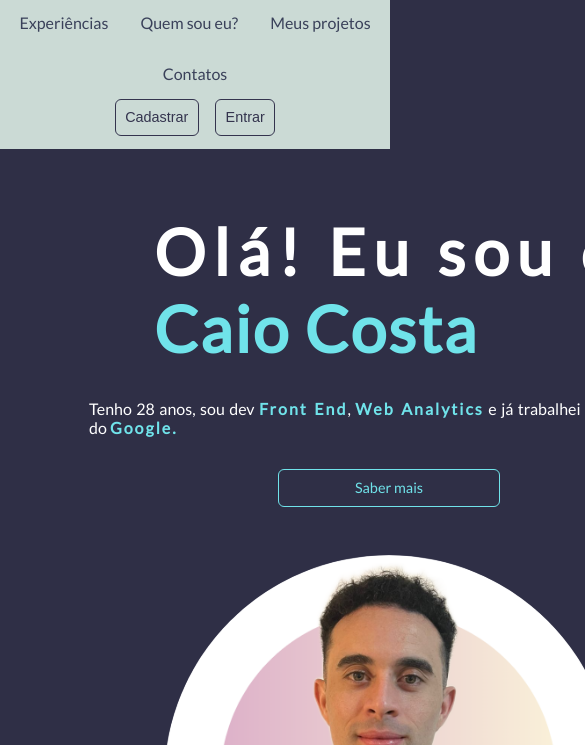
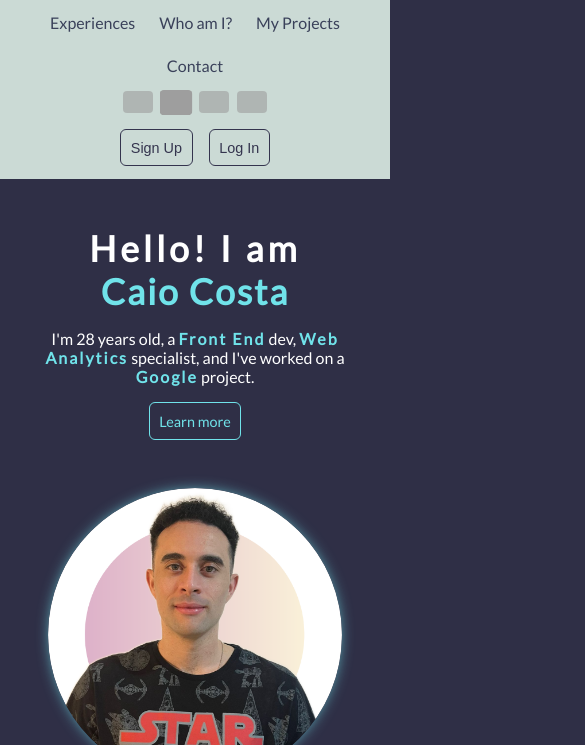
Before and after one commit to caiojcosta/Caio-Costa, a plain HTML site: page index.html in a window 390 px wide. Shown: the part 99-844 px from the top of the page, 585 px wide, since content can reach past the window. Drawn offline with Linux system fonts and the light colour scheme; no server answers; grey boxes are pictures that could not be loaded.

Commit message:
Update
Teste

```diff
--- a/index.html
+++ b/index.html
@@ -1,59 +1,62 @@
 <!DOCTYPE html>
-<html lang="en">
-
+<html lang="pt-BR">
 <head>
     <meta charset="UTF-8">
     <meta http-equiv="X-UA-Compatible" content="IE=edge">
     <meta name="viewport" content="width=device-width, initial-scale=1.0">
     <link rel="stylesheet" href="style.css">
-    <title>Caio Costa</title>
+    <title>Caio Costat</title>
 
-    <!-- Google Tag Manager -->
-<script>(function(w,d,s,l,i){w[l]=w[l]||[];w[l].push({'gtm.start':
-new Date().getTime(),event:'gtm.js'});var f=d.getElementsByTagName(s)[0],
-j=d.createElement(s),dl=l!='dataLayer'?'&l='+l:'';j.async=true;j.src=
-'https://www.googletagmanager.com/gtm.js?id='+i+dl;f.parentNode.insertBefore(j,f);
-})(window,document,'script','dataLayer','GTM-WQWFKL5R');</script>
-<!-- End Google Tag Manager -->
-
+    <!-- Google tag (gtag.js) -->
+    <script async src="https://www.googletagmanager.com/gtag/js?id=G-Y9HDGN8F5L"></script>
+    <script>
+      window.dataLayer = window.dataLayer || [];
+      function gtag(){dataLayer.push(arguments);}
+      gtag('js', new Date());
+      gtag('config', 'G-Y9HDGN8F5L');
+    </script>
 </head>
 
 <body>
-    <!-- Google Tag Manager (noscript) -->
-<noscript><iframe src="https://www.googletagmanager.com/ns.html?id=GTM-WQWFKL5R"
-height="0" width="0" style="display:none;visibility:hidden"></iframe></noscript>
-<!-- End Google Tag Manager (noscript) -->
-
     <header>
         <div class="box-img-header">
-            <img class="img-logo" src="./images/logo.png" alt="Logo CJ">
+            <img class="img-logo" src="./images/logo.png" alt="Logotipo de Caio Costa com as iniciais CJ">
         </div>
         <nav>
-            <a href="#experiences" class="nav-link">Experiências</a>
-            <a href="#who-am-i" class="nav-link">Quem sou eu?</a>
-            <a href="#my-projects" class="nav-link">Meus projetos</a>
-            <a href="#contact" class="nav-link">Contatos</a>
+            <a href="#experiences" class="nav-link" data-translate-key="nav_experiences">Experiências</a>
+            <a href="#who-am-i" class="nav-link" data-translate-key="nav_whoami">Quem sou eu?</a>
+            <a href="#my-projects" class="nav-link" data-translate-key="nav_projects">Meus projetos</a>
+            <a href="#contact" class="nav-link" data-translate-key="nav_contact">Contatos</a>
         </nav>
+        <div class="language-switcher">
+            <img src="https://flagcdn.com/w40/br.png" alt="Bandeira do Brasil" data-lang="pt-BR" title="Português (Brasil)">
+            <img src="https://flagcdn.com/w40/us.png" alt="Bandeira dos Estados Unidos" data-lang="en-US" title="English (USA)">
+            <img src="https://flagcdn.com/w40/es.png" alt="Bandeira da Espanha" data-lang="es-ES" title="Español (España)">
+            <img src="https://flagcdn.com/w40/cn.png" alt="Bandeira da China" data-lang="zh-CN" title="中文 (中国)">
+        </div>
         <div class="box-btn-actions">
-            <button class="btn-action">Cadastrar</button>
-            <button class="btn-action">Entrar</button>
+            <button class="btn-action" data-translate-key="btn_signup">Cadastrar</button>
+            <button class="btn-action" data-translate-key="btn_login">Entrar</button>
         </div>
     </header>
 
     <main>
         <section class="first-section">
-            <h1>Olá! Eu sou o <br> <strong>Caio Costa</strong></h1>
-            <p>Tenho 28 anos, sou dev <strong>Front End</strong>, <strong>Web Analytics</strong> e já trabalhei em um porjeto do <strong>Google.</strong></p>
-            <a class="btn-action link-action" href="#contact">Saber mais</a>
+            <div class="text-content">
+                <h1 data-translate-key="h1_greeting">Olá! Eu sou o <br> <strong>Caio Costa</strong></h1>
+                <p data-translate-key="p_intro">Tenho 28 anos, sou dev <strong>Front End</strong>, <strong>Web Analytics</strong> e já trabalhei em um porjeto do <strong>Google.</strong></p>
+                <a class="btn-action link-action" href="#contact" data-translate-key="btn_knowmore">Saber mais</a>
+            </div>
             <div class="box-img-main">
                 <img class="img-profile" src="./images/profile.png" alt="Perfil Caio Costa">
             </div>
         </section>
 
         <section id="experiences" class="second-section">
-            <h2 class="title">Experiências</h2>
+            <h2 class="title" data-translate-key="title_experiences">Experiências</h2>
             <div>
                 <ul>
+                    <!-- Nomes de tecnologias geralmente não são traduzidos -->
                     <li>HTML</li>
                     <li>CSS</li>
                     <li>JavaScript</li>
@@ -64,54 +67,45 @@ height="0" width="0" style="display:none;visibility:hidden"></iframe></noscript>
             </div>
         </section>
 
-        <section id="who-am-i" class="third-section">
-            <h2 class="title">Quem sou eu ?</h2>
+        <section id="who-am-i" class="third-section" >
+            <h2 class="title" data-translate-key="title_whoami">Quem sou eu?</h2>
             <div>
                 <img class="img-who-am-i" src="./images/foto.png" alt="Imagem Caio">
-                <p>Meu nome é <strong> Caio Costa </strong>, formado em <strong>Gestão da Tecnologia da
-                        Informação</strong> pelo Senac. Sou um profissional de TI com um pouco mais de 7 anos de
-                    experiência em suporte técnico, desenvolvimento Web e <strong> Web Analytics </strong>. Domínio de
-                    HTML,
-                    CSS, JavaScript e sistemas de <strong>CMS</strong>.</p>
+                <p data-translate-key="p_whoami">Meu nome é <strong> Caio Costa </strong>, formado em <strong>Gestão da Tecnologia da Informação</strong> pelo Senac. Sou um profissional de TI com um pouco mais de 7 anos de experiência em suporte técnico, desenvolvimento Web e <strong> Web Analytics </strong>. Domínio de HTML, CSS, JavaScript e sistemas de <strong>CMS</strong>.</p>
             </div>
         </section>
 
-        <section id="my-projects" class="fourth-section">
-            <h2 class="title">Meus projetos</h2>
-            <p id="loading">Carregando...</p>
+        <section id="my-projects" class="fourth-section" >
+            <h2 class="title" data-translate-key="title_myprojects">Meus projetos</h2>
+            <p id="loading" data-translate-key="p_loading">Carregando...</p>
             <div id="my-projects-list"></div>
         </section>
-
-
     </main>
 
     <footer id="contact">
-        <h2 class="title">Contato</h2>
+        <h2 class="title" data-translate-key="title_contact">Contato</h2>
         <div>
             <a href="https://www.linkedin.com/in/-caio/" title="Linkedin" target="_blank">
-                <svg xmlns="http://www.w3.org/2000/svg" width="16" height="16" fill="#fff" class="bi bi-linkedin"
-                    viewBox="0 0 16 16">
-                    <path
-                        d="M0 1.146C0 .513.526 0 1.175 0h13.65C15.474 0 16 .513 16 1.146v13.708c0 .633-.526 1.146-1.175 1.146H1.175C.526 16 0 15.487 0 14.854zm4.943 12.248V6.169H2.542v7.225zm-1.2-8.212c.837 0 1.358-.554 1.358-1.248-.015-.709-.52-1.248-1.342-1.248S2.4 3.226 2.4 3.934c0 .694.521 1.248 1.327 1.248zm4.908 8.212V9.359c0-.216.016-.432.08-.586.173-.431.568-.878 1.232-.878.869 0 1.216.662 1.216 1.634v3.865h2.401V9.25c0-2.22-1.184-3.252-2.764-3.252-1.274 0-1.845.7-2.165 1.193v.025h-.016l.016-.025V6.169h-2.4c.03.678 0 7.225 0 7.225z" />
+                <svg xmlns="http://www.w3.org/2000/svg" width="16" height="16" fill="#fff" class="bi bi-linkedin" viewBox="0 0 16 16">
+                    <path d="M0 1.146C0 .513.526 0 1.175 0h13.65C15.474 0 16 .513 16 1.146v13.708c0 .633-.526 1.146-1.175 1.146H1.175C.526 16 0 15.487 0 14.854zm4.943 12.248V6.169H2.542v7.225zm-1.2-8.212c.837 0 1.358-.554 1.358-1.248-.015-.709-.52-1.248-1.342-1.248S2.4 3.226 2.4 3.934c0 .694.521 1.248 1.327 1.248zm4.908 8.212V9.359c0-.216.016-.432.08-.586.173-.431.568-.878 1.232-.878.869 0 1.216.662 1.216 1.634v3.865h2.401V9.25c0-2.22-1.184-3.252-2.764-3.252-1.274 0-1.845.7-2.165 1.193v.025h-.016l.016-.025V6.169h-2.4c.03.678 0 7.225 0 7.225z" />
                 </svg>
             </a>
-            <a href="https://wa.me/5511988159572?text=Oi%20Caio,%20gostei%20do%20seu%20portfolio.%20Vamos%20bater%20um%20papo%3F" title="Whatsapp" target="_blank">
-                <svg xmlns="http://www.w3.org/2000/svg" width="16" height="16" fill="#fff" class="bi bi-whatsapp"
-                    viewBox="0 0 16 16">
-                    <path
-                        d="M13.601 2.326A7.85 7.85 0 0 0 7.994 0C3.627 0 .068 3.558.064 7.926c0 1.399.366 2.76 1.057 3.965L0 16l4.204-1.102a7.9 7.9 0 0 0 3.79.965h.004c4.368 0 7.926-3.558 7.93-7.93A7.9 7.9 0 0 0 13.6 2.326zM7.994 14.521a6.6 6.6 0 0 1-3.356-.92l-.24-.144-2.494.654.666-2.433-.156-.251a6.56 6.56 0 0 1-1.007-3.505c0-3.626 2.957-6.584 6.591-6.584a6.56 6.56 0 0 1 4.66 1.931 6.56 6.56 0 0 1 1.928 4.66c-.004 3.639-2.961 6.592-6.592 6.592m3.615-4.934c-.197-.099-1.17-.578-1.353-.646-.182-.065-.315-.099-.445.099-.133.197-.513.646-.627.775-.114.133-.232.148-.43.05-.197-.1-.836-.308-1.592-.985-.59-.525-.985-1.175-1.103-1.372-.114-.198-.011-.304.088-.403.087-.088.197-.232.296-.346.1-.114.133-.198.198-.33.065-.134.034-.248-.015-.347-.05-.099-.445-1.076-.612-1.47-.16-.389-.323-.335-.445-.34-.114-.007-.247-.007-.38-.007a.73.73 0 0 0-.529.247c-.182.198-.691.677-.691 1.654s.71 1.916.81 2.049c.098.133 1.394 2.132 3.383 2.992.47.205.84.326 1.129.418.475.152.904.129 1.246.08.38-.058 1.171-.48 1.338-.943.164-.464.164-.86.114-.943-.049-.084-.182-.133-.38-.232" />
+            <a href="#" title="Conecte-se comigo no WhatsApp" target="_blank">
+                <svg xmlns="http://www.w3.org/2000/svg" width="16" height="16" fill="#fff" class="bi bi-whatsapp" viewBox="0 0 16 16">
+                    <path d="M13.601 2.326A7.85 7.85 0 0 0 7.994 0C3.627 0 .068 3.558.064 7.926c0 1.399.366 2.76 1.057 3.965L0 16l4.204-1.102a7.9 7.9 0 0 0 3.79.965h.004c4.368 0 7.926-3.558 7.93-7.93A7.9 7.9 0 0 0 13.6 2.326zM7.994 14.521a6.6 6.6 0 0 1-3.356-.92l-.24-.144-2.494.654.666-2.433-.156-.251a6.56 6.56 0 0 1-1.007-3.505c0-3.626 2.957-6.584 6.591-6.584a6.56 6.56 0 0 1 4.66 1.931 6.56 6.56 0 0 1 1.928 4.66c-.004 3.639-2.961 6.592-6.592 6.592m3.615-4.934c-.197-.099-1.17-.578-1.353-.646-.182-.065-.315-.099-.445.099-.133.197-.513.646-.627.775-.114.133-.232.148-.43.05-.197-.1-.836-.308-1.592-.985-.59-.525-.985-1.175-1.103-1.372-.114-.198-.011-.304.088-.403.087-.088.197-.232.296-.346.1-.114.133-.198.198-.33.065-.134.034-.248-.015-.347-.05-.099-.445-1.076-.612-1.47-.16-.389-.323-.335-.445-.34-.114-.007-.247-.007-.38-.007a.73.73 0 0 0-.529.247c-.182.198-.691.677-.691 1.654s.71 1.916.81 2.049c.098.133 1.394 2.132 3.383 2.992.47.205.84.326 1.129.418.475.152.904.129 1.246.08.38-.058 1.171-.48 1.338-.943.164-.464.164-.86.114-.943-.049-.084-.182-.133-.38-.232" />
                 </svg>
             </a>
             <a href="https://github.com/caiojcosta" title="GitHub" target="_blank">
-                <svg xmlns="http://www.w3.org/2000/svg" width="16" height="16" fill="#fff" class="bi bi-github"
-                    viewBox="0 0 16 16">
-                    <path
-                        d="M8 0C3.58 0 0 3.58 0 8c0 3.54 2.29 6.53 5.47 7.59.4.07.55-.17.55-.38 0-.19-.01-.82-.01-1.49-2.01.37-2.53-.49-2.69-.94-.09-.23-.48-.94-.82-1.13-.28-.15-.68-.52-.01-.53.63-.01 1.08.58 1.23.82.72 1.21 1.87.87 2.33.66.07-.52.28-.87.51-1.07-1.78-.2-3.64-.89-3.64-3.95 0-.87.31-1.59.82-2.15-.08-.2-.36-1.02.08-2.12 0 0 .67-.21 2.2.82.64-.18 1.32-.27 2-.27s1.36.09 2 .27c1.53-1.04 2.2-.82 2.2-.82.44 1.1.16 1.92.08 2.12.51.56.82 1.27.82 2.15 0 3.07-1.87 3.75-3.65 3.95.29.25.54.73.54 1.48 0 1.07-.01 1.93-.01 2.2 0 .21.15.46.55.38A8.01 8.01 0 0 0 16 8c0-4.42-3.58-8-8-8" />
+                <svg xmlns="http://www.w3.org/2000/svg" width="16" height="16" fill="#fff" class="bi bi-github" viewBox="0 0 16 16">
+                    <path d="M8 0C3.58 0 0 3.58 0 8c0 3.54 2.29 6.53 5.47 7.59.4.07.55-.17.55-.38 0-.19-.01-.82-.01-1.49-2.01.37-2.53-.49-2.69-.94-.09-.23-.48-.94-.82-1.13-.28-.15-.68-.52-.01-.53.63-.01 1.08.58 1.23.82.72 1.21 1.87.87 2.33.66.07-.52.28-.87.51-1.07-1.78-.2-3.64-.89-3.64-3.95 0-.87.31-1.59.82-2.15-.08-.2-.36-1.02.08-2.12 0 0 .67-.21 2.2.82.64-.18 1.32-.27 2-.27s1.36.09 2 .27c1.53-1.04 2.2-.82 2.2-.82.44 1.1.16 1.92.08 2.12.51.56.82 1.27.82 2.15 0 3.07-1.87 3.75-3.65 3.95.29.25.54.73.54 1.48 0 1.07-.01 1.93-.01 2.2 0 .21.15.46.55.38A8.01 8.01 0 0 0 16 8c0-4.42-3.58-8-8-8" />
                 </svg>
             </a>
         </div>
     </footer>
+    <!-- O arquivo de traduções deve vir primeiro -->
+    <script src="translations.js"></script>
+    <!-- O arquivo de lógica vem depois, pois usa as traduções -->
+    <script src="language.js"></script>
+    <script src="main.js"></script>
 </body>
-<script src="main.js"></script>
-
 </html>
--- /dev/null
+++ b/language.js
@@ -0,0 +1,48 @@
+document.addEventListener('DOMContentLoaded', () => {
+    const languageSwitcher = document.querySelector('.language-switcher');
+
+    const setLanguage = (lang) => {
+        // Percorre todos os elementos que têm a chave de tradução
+        document.querySelectorAll('[data-translate-key]').forEach(element => {
+            const key = element.getAttribute('data-translate-key');
+            // Verifica se a tradução para o idioma e a chave existem
+            if (translations[lang] && translations[lang][key]) {
+                // Substitui o conteúdo do elemento pela tradução
+                element.innerHTML = translations[lang][key];
+            }
+        });
+
+        // Atualiza o atributo 'lang' da tag <html> para acessibilidade
+        document.documentElement.lang = lang;
+
+        // Salva a preferência de idioma no navegador do usuário
+        localStorage.setItem('language', lang);
+
+        // Atualiza qual bandeira aparece como "ativa"
+        languageSwitcher.querySelectorAll('img').forEach(img => {
+            if (img.getAttribute('data-lang') === lang) {
+                img.classList.add('active');
+            } else {
+                img.classList.remove('active');
+            }
+        });
+    };
+
+    // Adiciona o "ouvinte" de cliques no container das bandeiras
+    languageSwitcher.addEventListener('click', (event) => {
+        // Pega o idioma do atributo 'data-lang' da imagem clicada
+        const lang = event.target.getAttribute('data-lang');
+        if (lang) {
+            setLanguage(lang);
+        }
+    });
+
+    // Define o idioma inicial ao carregar a página
+    // 1. Tenta usar o idioma salvo anteriormente
+    // 2. Se não houver, tenta usar o idioma do navegador
+    // 3. Se não for compatível, usa 'pt-BR' como padrão
+    const savedLang = localStorage.getItem('language');
+    const browserLang = navigator.language || navigator.userLanguage; // pt-BR, en-US, etc.
+
+    setLanguage(savedLang || Object.keys(translations).find(k => browserLang.startsWith(k.split('-')[0])) || 'pt-BR');
+});
--- a/main.js
+++ b/main.js
@@ -3,7 +3,6 @@ function getProjects() {
     const projectUrls = ['Alura-Back-End', 'caio', 'Flappy-Bird', 'ATIVIDADES'];
     const projectPromises = projectUrls.map(projectUrl => fetch(`${baseUrl}${projectUrl}`, { method: 'GET' }));
     var loadingElement = document.getElementById('loading');
-
     Promise.all(projectPromises)
         .then(responses => Promise.all(responses.map(response => response.json())))
         .then(projectsData => {
@@ -19,7 +18,6 @@ function getProjects() {
 
 function showProject(data) {
     var listElement = document.getElementById('my-projects-list')
-
     for (let i = 0; i < data.length; i++)
     {
         let a = document.createElement("a")
@@ -31,4 +29,5 @@ function showProject(data) {
         listElement.appendChild(a)
     }
 }
-    getProjects();
+
+getProjects();
--- a/style.css
+++ b/style.css
@@ -35,7 +35,7 @@
 
 body {
     background-color: var(--dark6);
-    height: 100vh;
+    min-height: 100vh;
     font-family: 'Lato';
 }
 
@@ -66,10 +66,29 @@ nav {
     flex-wrap: wrap;
 }
 
+.language-switcher {
+    display: flex;
+    gap: 0.5rem;
+    align-items: center;
+}
+
+.language-switcher img {
+    width: 30px;
+    cursor: pointer;
+    border-radius: 4px;
+    opacity: 0.6;
+    transition: opacity 0.3s, transform 0.3s;
+}
+
+.language-switcher img:hover,
+.language-switcher img.active {
+    opacity: 1;
+    transform: scale(1.1);
+}
+
 .nav-link {
     text-decoration: none;
     color: var(--dark2);
-
 }
 
 .nav-link:hover {
@@ -105,7 +124,6 @@ nav {
 
 .link-action {
     text-decoration: none;
-    width: 200px;
     text-align: center;
     background-color: transparent;
     border: 1px solid var(--cyan1);
@@ -128,10 +146,9 @@ section {
     gap: 2rem;
     flex-wrap: wrap;
     align-items: center;
-    width: 650px;
 }
 
-.first-section > div{
+.text-content{
     display: flex;
     flex-direction: column;
     gap: 1rem;
@@ -139,7 +156,7 @@ section {
 }
 
 h1 {
-    font-size: 4rem;
+    font-size: clamp(2.2rem, 5vw + 1rem, 4rem);
     color: var(--white);
     letter-spacing: 8px;
 }
@@ -164,7 +181,6 @@ strong {
     border-radius: 50%;
     width: 100%;
 }
-
 
 :is(.second-section, .fourth-section){
     background-color: var(--dark2);
@@ -199,7 +215,6 @@ strong {
 .title{
     color: var(--dark5);
 }
-
 
 .third-section {
     display: flex;
@@ -243,7 +258,7 @@ footer > div{
 #my-projects-list{
     display: flex;
     gap: 2rem;
-    flex: wrap;
+    flex-wrap: wrap;
     justify-content: center;
     align-items: center;
 }
@@ -255,21 +270,59 @@ footer > div{
 
 #my-projects-list a:hover{
     color: var(--dark5);
-    transition: 4s;
+    transition: .4s;
     cursor: pointer;
 }
 
 :is(.img-profile, .img-who-am-i){
-    box-sizing: 1px 1px 1px 1px var(--cyan1);
+    box-shadow: 0px 0px 15px -4px var(--cyan1);
 }
 
-@media (max-width: 600px) {
+/* --- Media Queries para Responsividade --- */
+
+@media (max-width: 768px) {
+    h1 { text-align: center; }
+
+    section, footer {
+        padding: 3rem 2rem;
+    }
+
     .first-section {
-        display: flex;
         justify-content: center;
+    }
 
-        flex-wrap: wrap;
+    .text-content {
+        /* Centraliza o conteúdo do texto e o botão */
         align-items: center;
+    }
 
+    .first-section p {
+        text-align: center;
     }
-  }
+
+    .third-section > div {
+        flex-direction: column;
+        gap: 2rem;
+    }
+}
+
+@media (max-width: 650px) {
+    header {
+        flex-direction: column;
+        justify-content: center;
+    }
+
+    .box-img-main {
+        max-width: 300px;
+    }
+}
+
+@media (max-width: 480px) {
+    h1 {
+        letter-spacing: 4px;
+    }
+
+    nav {
+        gap: 1.5rem;
+    }
+}
--- /dev/null
+++ b/translations.js
@@ -0,0 +1,70 @@
+const translations = {
+  "pt-BR": {
+    nav_experiences: "Experiências",
+    nav_whoami: "Quem sou eu?",
+    nav_projects: "Meus projetos",
+    nav_contact: "Contatos",
+    btn_signup: "Cadastrar",
+    btn_login: "Entrar",
+    h1_greeting: "Olá! Eu sou o <br> <strong>Caio Costa</strong>",
+    p_intro: "Tenho 28 anos, sou dev <strong>Front End</strong>, <strong>Web Analytics</strong> e já trabalhei em um projeto do <strong>Google.</strong>",
+    btn_knowmore: "Saber mais",
+    title_experiences: "Experiências",
+    title_whoami: "Quem sou eu?",
+    p_whoami: "Meu nome é <strong>Caio Costa</strong>, formado em <strong>Gestão da Tecnologia da Informação</strong> pelo Senac. Sou um profissional de TI com um pouco mais de 7 anos de experiência em suporte técnico, desenvolvimento Web e <strong>Web Analytics</strong>. Domínio de HTML, CSS, JavaScript e sistemas de <strong>CMS</strong>.",
+    title_myprojects: "Meus projetos",
+    p_loading: "Carregando...",
+    title_contact: "Contato",
+  },
+  "en-US": {
+    nav_experiences: "Experiences",
+    nav_whoami: "Who am I?",
+    nav_projects: "My Projects",
+    nav_contact: "Contact",
+    btn_signup: "Sign Up",
+    btn_login: "Log In",
+    h1_greeting: "Hello! I am <br> <strong>Caio Costa</strong>",
+    p_intro: "I'm 28 years old, a <strong>Front End</strong> dev, <strong>Web Analytics</strong> specialist, and I've worked on a <strong>Google</strong> project.",
+    btn_knowmore: "Learn more",
+    title_experiences: "Experiences",
+    title_whoami: "Who am I?",
+    p_whoami: "My name is <strong>Caio Costa</strong>, graduated in <strong>Information Technology Management</strong> from Senac. I am an IT professional with over 7 years of experience in technical support, Web development, and <strong>Web Analytics</strong>. Proficient in HTML, CSS, JavaScript, and <strong>CMS</strong> systems.",
+    title_myprojects: "My Projects",
+    p_loading: "Loading...",
+    title_contact: "Contact",
+  },
+  "es-ES": {
+    nav_experiences: "Experiencia",
+    nav_whoami: "¿Quién soy?",
+    nav_projects: "Mis Proyectos",
+    nav_contact: "Contacto",
+    btn_signup: "Registrarse",
+    btn_login: "Iniciar Sesión",
+    h1_greeting: "¡Hola! Soy <br> <strong>Caio Costa</strong>",
+    p_intro: "Tengo 28 años, soy desarrollador <strong>Front End</strong>, especialista en <strong>Analítica Web</strong> y he trabajado en un proyecto de <strong>Google.</strong>",
+    btn_knowmore: "Saber más",
+    title_experiences: "Experiencia",
+    title_whoami: "¿Quién soy?",
+    p_whoami: "Mi nombre es <strong>Caio Costa</strong>, graduado en <strong>Gestión de Tecnología de la Información</strong> por Senac. Soy un profesional de TI con más de 7 años de experiencia en soporte técnico, desarrollo Web y <strong>Analítica Web</strong>. Dominio de HTML, CSS, JavaScript y sistemas <strong>CMS</strong>.",
+    title_myprojects: "Mis Proyectos",
+    p_loading: "Cargando...",
+    title_contact: "Contacto",
+  },
+  "zh-CN": {
+    nav_experiences: "经验",
+    nav_whoami: "关于我",
+    nav_projects: "我的项目",
+    nav_contact: "联系方式",
+    btn_signup: "注册",
+    btn_login: "登录",
+    h1_greeting: "你好！我是 <br> <strong>Caio Costa</strong>",
+    p_intro: "我今年28岁，是一名<strong>前端</strong>开发人员、<strong>网站分析</strong>专家，并曾参与一个<strong>谷歌</strong>的项目。",
+    btn_knowmore: "了解更多",
+    title_experiences: "经验",
+    title_whoami: "关于我",
+    p_whoami: "我的名字是<strong>Caio Costa</strong>，毕业于Senac的<strong>信息技术管理</strong>专业。我是一名IT专业人士，在技术支持、Web开发和<strong>网站分析</strong>方面拥有超过7年的经验。精通HTML、CSS、JavaScript和<strong>CMS</strong>系统。",
+    title_myprojects: "我的项目",
+    p_loading: "加载中...",
+    title_contact: "联系方式",
+  },
+};
```
